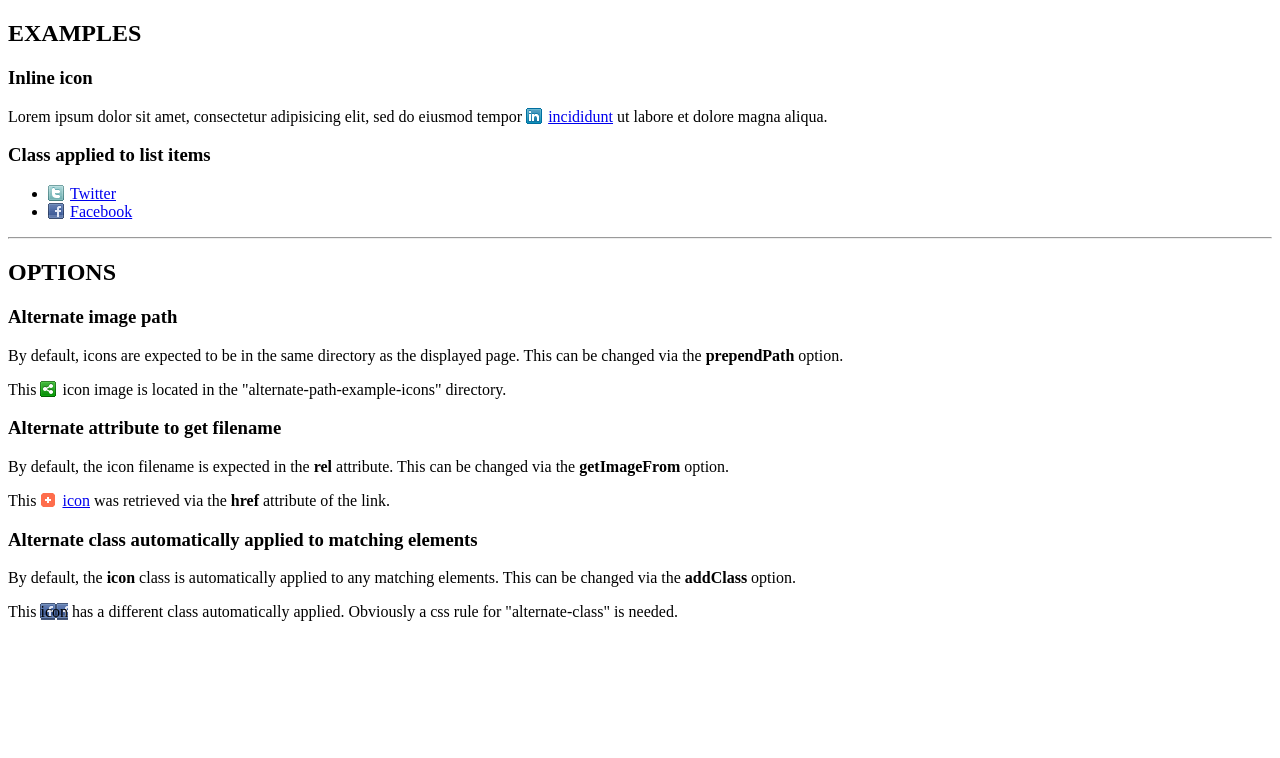
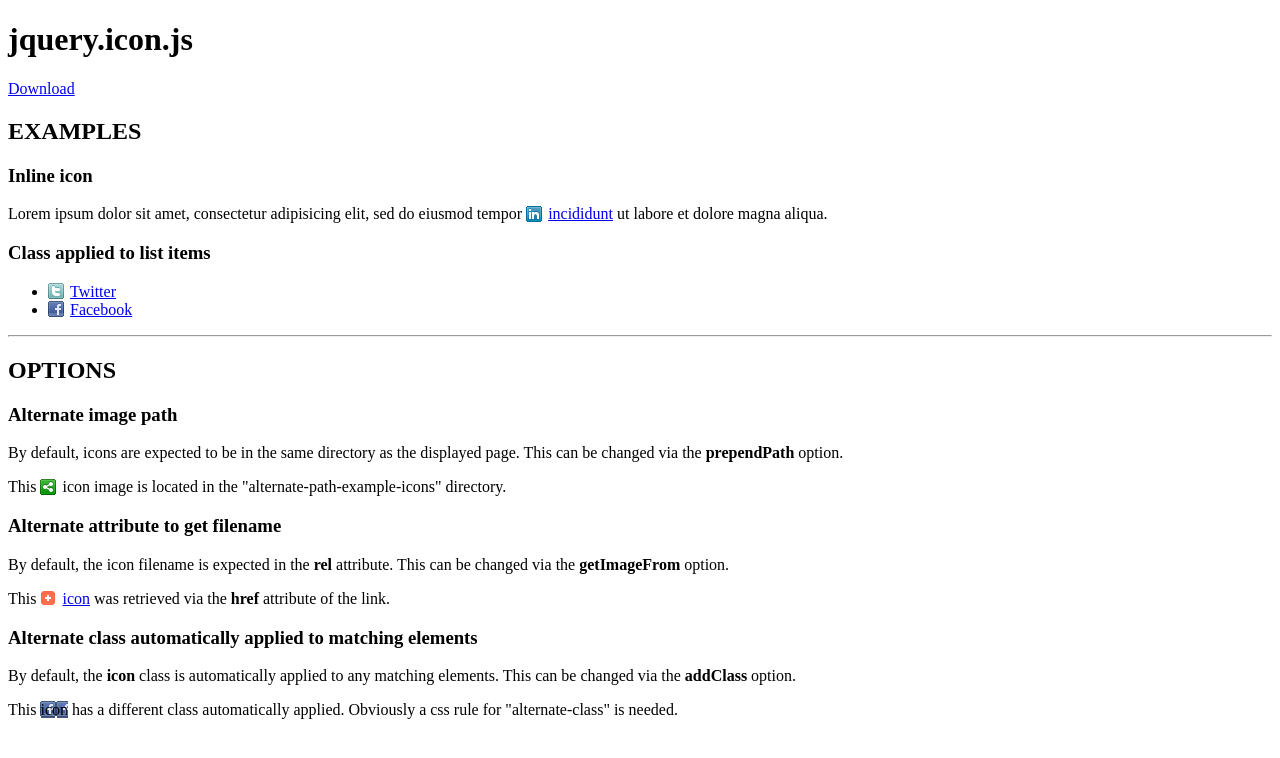
Before and after one commit to baldwindavid/jquery-icon, a plain HTML site: page demo/index.html in a window 1280 px wide. Drawn offline with nearby package versions, Linux system fonts and the light colour scheme.

```diff
--- a/demo/index.html
+++ b/demo/index.html
@@ -7,7 +7,7 @@
 	<script src="https://ajax.googleapis.com/ajax/libs/jquery/1.4.4/jquery.min.js" type="text/javascript" charset="utf-8"></script>
 	<script src="../jquery.icon.js" type="text/javascript" charset="utf-8"></script>
   <link rel="stylesheet" href="../icon.css" type="text/css" media="screen" title="no title" charset="utf-8">
-	<title>Icons</title>
+	<title>jquery.icon.js</title>
 
 	<script type="text/javascript" charset="utf-8">
     $(function(){
@@ -28,6 +28,9 @@
 </head>
 
 <body>
+
+  <h1>jquery.icon.js</h1>
+  <p><a href="http://github.com/baldwindavid/jquery-icon">Download</a></p>
 
   <h2>EXAMPLES</h2>
   <h3>Inline icon</h3>
```
Also changed, not shown: 1 other file.
